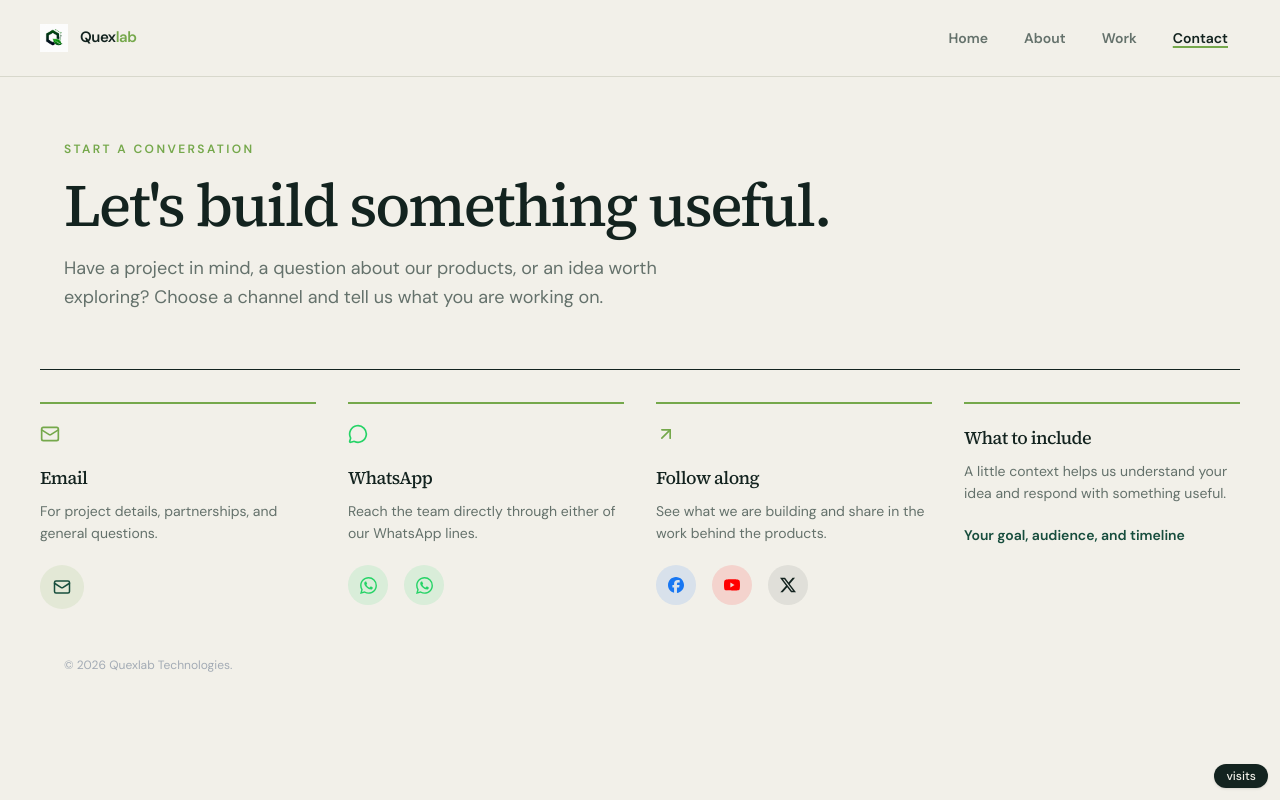
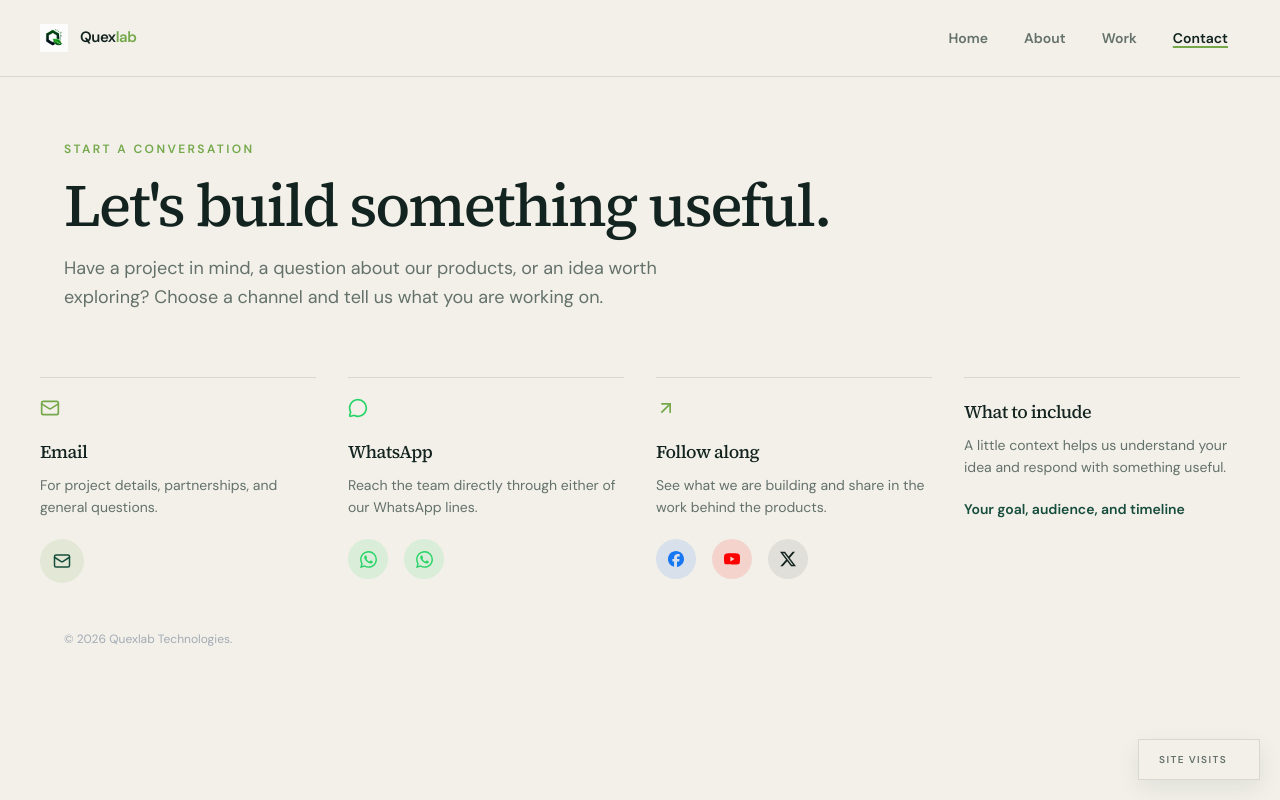
Before and after one commit to k23211/quexlabwebsite-, a Next.js app: page /contact in a window 1280 px wide. Built offline with nearby package versions, Linux system fonts and the light colour scheme; no server answers; the database is empty.

Commit message:
Add app-ads.txt for AdMob verification

```diff
--- a/app/components/VisitorCounter.tsx
+++ b/app/components/VisitorCounter.tsx
@@ -1,7 +1,7 @@
 "use client";
 
 import { useEffect, useState } from "react";
-import { INK, PAPER } from "../theme";
+import { INK, INK_SOFT, PAPER } from "../theme";
 
 type VisitResponse = {
   count?: number;
@@ -49,10 +49,16 @@ export default function VisitorCounter() {
 
   return (
     <div
-      className="fixed bottom-3 right-3 z-50 rounded-full px-3 py-1 text-[10px] font-medium shadow-sm sm:text-xs"
-      style={{ background: INK, color: PAPER }}
+      aria-label={`${count.toLocaleString()} total site visits`}
+      className="fixed bottom-4 right-4 z-50 flex items-center gap-3 border px-4 py-2.5 shadow-[0_8px_24px_rgba(19,35,31,0.08)] sm:bottom-5 sm:right-5 sm:px-5 sm:py-3"
+      style={{ background: PAPER, borderColor: "#D8D8CC", color: INK }}
     >
-      {count.toLocaleString()} visits
+      <span className="text-[10px] font-bold uppercase tracking-[0.14em]" style={{ color: INK_SOFT }}>
+        Site visits
+      </span>
+      <span className="text-base font-bold tabular-nums sm:text-lg">
+        {count.toLocaleString()}
+      </span>
     </div>
   );
 }
--- a/app/contact/page.tsx
+++ b/app/contact/page.tsx
@@ -76,8 +76,8 @@ export default function Contact() {
           </p>
         </section>
 
-        <section className="mx-auto grid w-full max-w-7xl gap-8 border-t pt-8 sm:grid-cols-2 lg:grid-cols-4">
-          <div className="border-t-2 border-[var(--leaf)] pt-5">
+        <section className="mx-auto grid w-full max-w-7xl gap-8 pt-2 sm:grid-cols-2 lg:grid-cols-4">
+          <div className="border-t pt-5" style={{ borderColor: "#D8D8CC" }}>
             <Mail size={20} style={{ color: LEAF }} />
             <h2 className="mt-5 text-lg font-bold">Email</h2>
             <p className="mt-2 text-sm leading-relaxed" style={{ color: INK_SOFT }}>
@@ -91,7 +91,7 @@ export default function Contact() {
             />
           </div>
 
-          <div className="border-t-2 border-[var(--leaf)] pt-5">
+          <div className="border-t pt-5" style={{ borderColor: "#D8D8CC" }}>
             <MessageCircle size={20} style={{ color: "#25D366" }} />
             <h2 className="mt-5 text-lg font-bold">WhatsApp</h2>
             <p className="mt-2 text-sm leading-relaxed" style={{ color: INK_SOFT }}>
@@ -106,7 +106,7 @@ export default function Contact() {
             </div>
           </div>
 
-          <div className="border-t-2 border-[var(--leaf)] pt-5">
+          <div className="border-t pt-5" style={{ borderColor: "#D8D8CC" }}>
             <ArrowUpRight size={20} style={{ color: LEAF }} />
             <h2 className="mt-5 text-lg font-bold">Follow along</h2>
             <p className="mt-2 text-sm leading-relaxed" style={{ color: INK_SOFT }}>
@@ -121,7 +121,7 @@ export default function Contact() {
             </div>
           </div>
 
-          <div className="border-t-2 border-[var(--leaf)] pt-5">
+          <div className="border-t pt-5" style={{ borderColor: "#D8D8CC" }}>
             <h2 className="text-lg font-bold">What to include</h2>
             <p className="mt-2 text-sm leading-relaxed" style={{ color: INK_SOFT }}>
               A little context helps us understand your idea and respond with something useful.
--- a/app/page.tsx
+++ b/app/page.tsx
@@ -157,7 +157,7 @@ export default function Home() {
               className="group block overflow-hidden border-b pb-7"
               style={{ borderColor: "#E4E2DA" }}
             >
-              <div className="relative aspect-[4/3] w-full overflow-hidden" style={{ background: "#0F0B1E" }}>
+              <div className="relative aspect-[4/3] w-full overflow-hidden" style={{ background: PAPER }}>
                 <Image
                   src="/adinkra-match-1.png"
                   alt="Adinkra Match game screens"
```
Also changed, not shown: public/adinkra-match-1.png.
